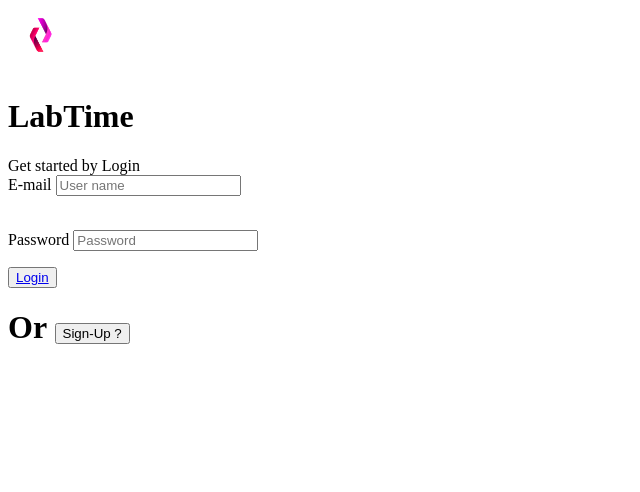
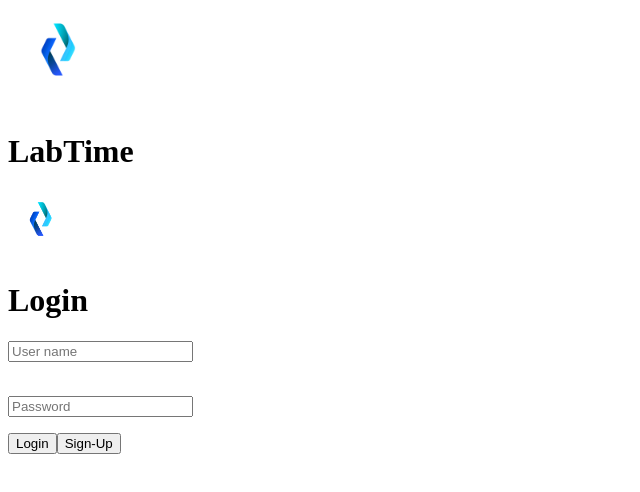
Before and after one commit to ASAC-Devs/LabTime, a Next.js app in the folder front_end/: page / in a window 1280 px wide. Shown: the top 492 px of the page, without its empty margins (0-640 px from the left). Built offline with nearby package versions, Linux system fonts and the light colour scheme.

Commit message:
sign in design

```diff
--- a/front_end/pages/_app.js
+++ b/front_end/pages/_app.js
@@ -1,4 +1,4 @@
-// import '../style/global.css'
+import './components/style.css'
 import 'tailwindcss/tailwind.css'
 
 function MyApp({ Component, pageProps }) {
--- a/front_end/pages/components/Sign_in.js
+++ b/front_end/pages/components/Sign_in.js
@@ -3,6 +3,8 @@ import {Redirect} from 'react-router-dom';
 import React, { useState } from "react";
 import validation from './Sign_in_valid';
 import Link from 'next/link'
+
+import stylis from './style/signin.module.css'
 // import SignUpForm from './Last_signUp';
 import SignUpForm from './Sign_up';
 export default function LoginForm(props) {
@@ -17,20 +19,21 @@ export default function LoginForm(props) {
      }
 
     return (
-        <div className="flex flex-col items-center  min-h-screen py-2 text-center bg-blue-100">
-        <form onSubmit = {handleSubmit(onSubmit)} >
 
-            <label className="block my-3 border border-red-200" >E-mail </label>
-            <input className="block my-3 border border-red-200" name="email"  type="text" placeholder="User name" {...register('email', { required: true  })} />
-            {<p> {errors.email} </p>}
+        <div className="h-80 w-80 bg-opacity-25 bg-gradient-to-b from-white to-green-light rounded-3xl shadow-xl ml-40 mt-24 items-center" >
+        <div className="ml-32">
+          <img src='./assets/logo.png' width="65px" height="65px"  class=""/>
+          <h1 className="ml-1 text-blue-dark font-bold text-xl antialiased ">Login</h1>
+
+        </div>
+        <form onSubmit = {handleSubmit(onSubmit)} className="ml-7 w-60">
+            <input className="h-8 ml-4 mt-3 rounded-l focus:ring-blue-dark focus:border-green-light block w-full sm:text-sm border-green-light rounded-md shadow-inner  "   name="email"  type="text" placeholder="User name" {...register('email', { required: true  })} />
+            {<p className="ml-5 text-blue-dark font-semibold text-md antialiased "> {errors.email} </p>}
             <br />
-
-            <label className="block my-3 border border-red-200" >Password </label>
-            <input className="block my-3 border border-red-200" name="Password" type="password" placeholder="Password" {...register('Password', { required: true  })}/>
-            {<p> {errors.Password} </p>}
-
-            <button className="block my-3 w-full bg-blue-200" ><a href="/conference_page/">Login</a></button>
-            <h1>Or <Link href='./components/Sign_up'><button className="pl-1 pr-1 text-base bg-gray-100 ">Sign-Up ?</button></Link></h1>
+            <input className="h-8 ml-4 rounded-l focus:ring-blue-dark focus:border-green-light block w-full shadow-inner sm:text-sm border-green-light rounded-md "   name="Password" type="password" placeholder="Password" {...register('Password', { required: true  })}/>
+            {<p className="ml-5 text-blue-dark font-semibold text-md antialiased " >{errors.Password}</p>}
+            <button className="text-green-light font-normal text-md antialiased bg-blue-dark h-8 ml-4 mt-5 rounded-l block w-full shadow-lg rounded-md" >Login</button>
+            <Link href='./components/Sign_up'><button className="text-blue-dark font-semibold text-md antialiased h-8 ml-4 mb-4  block w-full  ">Sign-Up</button></Link>
 
         </form>
         </div>
--- a/front_end/pages/components/Sign_up.js
+++ b/front_end/pages/components/Sign_up.js
@@ -15,7 +15,7 @@ function SignUpForm() {
     }
     console.log(errors);
     return (<>
-     <div className="flex flex-col items-center justify-center min-h-screen py-2 text-center bg-blue-100">
+     <div width="100px" className=" bg-blue-100" >
         <form onSubmit = {handleSubmit(onSubmit)}>
             <h2 className="m-2">Sign-Up Form</h2>
             <pre>{JSON.stringify(userInfo, undefined, 2)} </pre>
--- a/front_end/pages/components/header.js
+++ b/front_end/pages/components/header.js
@@ -1,12 +1,14 @@
 
 export default function Header() {
     return (<>
-        <header class="flex flex-row bg-gray-900  drop-shadow-md ...  " width="100%" height="75px">
-        <img src='./assets/4926341-logo-sat.png' width="65px" height="65px"  class="ml-2"/>
-        <h1 class="m-3.5 text-white font-medium text-base antialiased ..." >LabTime</h1>
+        <header class="flex flex-row w-full  ... " >
+        <img src='./assets/logo.png' width="100px" height="100px"  class="ml-2"/>
+        <h1 class="mt-6 text-green-light font-normal text-2xl antialiased ..." >LabTime</h1>
         {/* <div width="75px" height="75px" >
             <a>home</a>
         </div> */}
       </header>
     </>)
 }
+
+// #width="100%" height="75px"
--- /dev/null
+++ b/front_end/pages/components/style/signin.module.css
@@ -0,0 +1,28 @@
+
+
+/* .formcontianer{
+    width: 19rem;
+    height: 22rem;
+    padding: 1rem;
+    background-image: linear-gradient(to bottom ,rgba(255,255,255,0.6) ,rgba(0,210,237,0.6) );
+    margin-left: 7rem;
+    margin-top: 7rem;
+    border-radius: 1.1rem;
+}
+
+.signinform{
+    display: flex;
+    flex-direction: column;
+    justify-content: center;
+    gap: 0px;
+}
+
+.signinform div{
+    display: flex;
+    flex-direction: row;
+    justify-content: center
+}
+.signinform div input{
+   width: 75%;
+   height: 20px;
+} */
--- a/front_end/pages/index.js
+++ b/front_end/pages/index.js
@@ -2,13 +2,14 @@ import Head from 'next/head'
 import SignUpForm from './components/Sign_up'
 import LoginForm from './components/Sign_in'
 import Header from './components/header'
+
 // import img1 from './public/assets/logo.png'
 
-
+// bg-hero-pattern bg-no-repeat bg-cover bg-center h-screen w-screen
 export default function Home() {
   return (
 
-    <div className="">
+    <div className="bg-hero-pattern bg-no-repeat bg-cover bg-center h-screen w-screen">
 
       <Header>
 
@@ -17,26 +18,20 @@ export default function Home() {
 
       </Head>
 
-
-
-      <main className="flex flex-col items-center justify-center w-full flex-1 px-20 text-center">
+      <main className="" >
         {/* <h1 className="text-6xl font-bold">
           Welcome to{' '}
           <h2 className="text-blue-600">
             Lab Time
           </h2>
         </h1> */}
-        <p className="mt-5 w-50 text-2xl">
-          Get started by Login{' '}
-          <div className="p-3 font-mono text-lg bg-gray-100 rounded-md">  <LoginForm/>
+          <div className=" " width="30%">
+
+           <LoginForm/>
+
           </div>
 
-        </p>
-
-
       </main>
-
-
     </div>
   )
 }
```
Also changed, not shown: front_end/pages/components/Roomslist.js (added, +30 -0 lines), front_end/pages/components/availableRoom.js (deleted, +0 -10 lines), front_end/pages/components/style.css (added, +14 -0 lines), front_end/pages/conference_page.js (+3 -7 lines), front_end/tailwind.config.js (+25 -1 lines).
